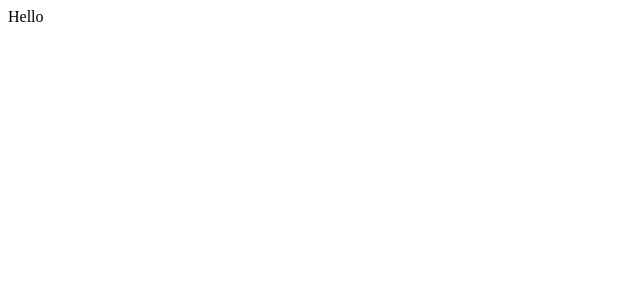
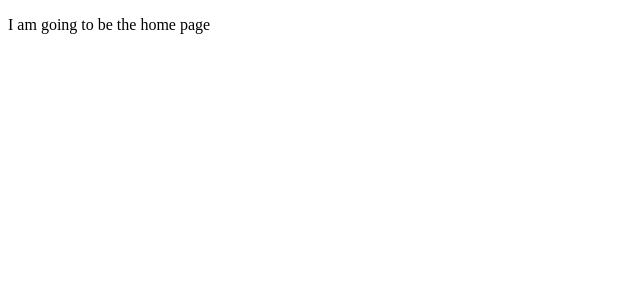
Before and after one commit to helenemartin/bespoke, a React (Create React App) app: page / in a window 1280 px wide. Shown: the top 300 px of the page, without its empty margins (0-640 px from the left). Built offline with nearby package versions, Linux system fonts and the light colour scheme.

Commit message:
add routes

```diff
--- a/src/App.js
+++ b/src/App.js
@@ -1,5 +1,24 @@
 import React from "react";
+import { BrowserRouter as Router, Switch } from "react-router-dom";
+import { Route } from "react-router-dom";
 
 export function App() {
-  return <div>Hello</div>;
+  return (
+    <Router>
+      <Switch>
+        <Route path="/signin">
+          <p>I will be the sign in page</p>
+        </Route>
+        <Route path="/signup">
+          <p>I will be the sign up page</p>
+        </Route>
+        <Route path="/browse">
+          <p>I will be the browse page</p>
+        </Route>
+        <Route path="/">
+          <p>I am going to be the home page</p>
+        </Route>
+      </Switch>
+    </Router>
+  );
 }
```
Also changed, not shown: 1 other file (tests, documents, lock files or other folders).
